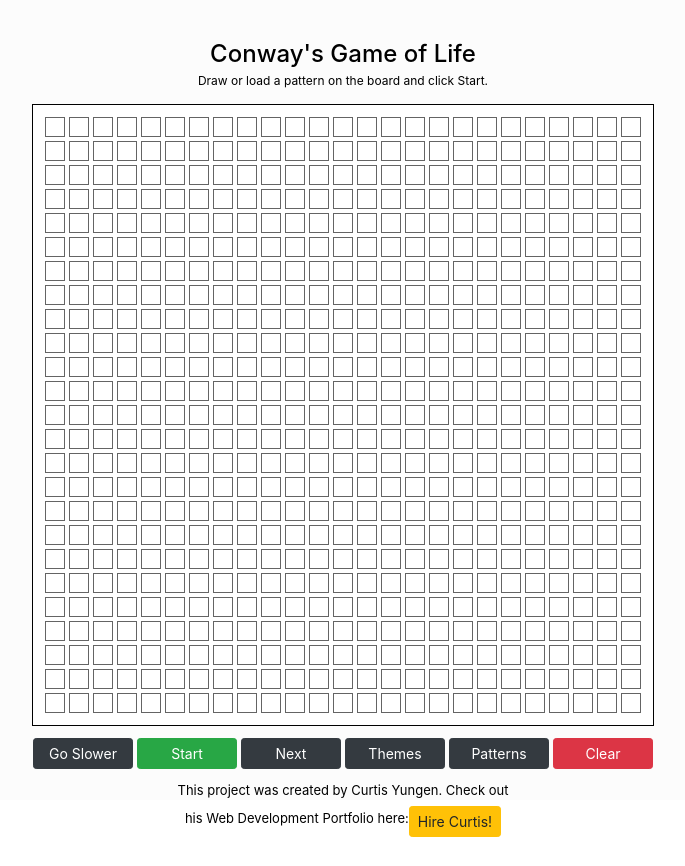
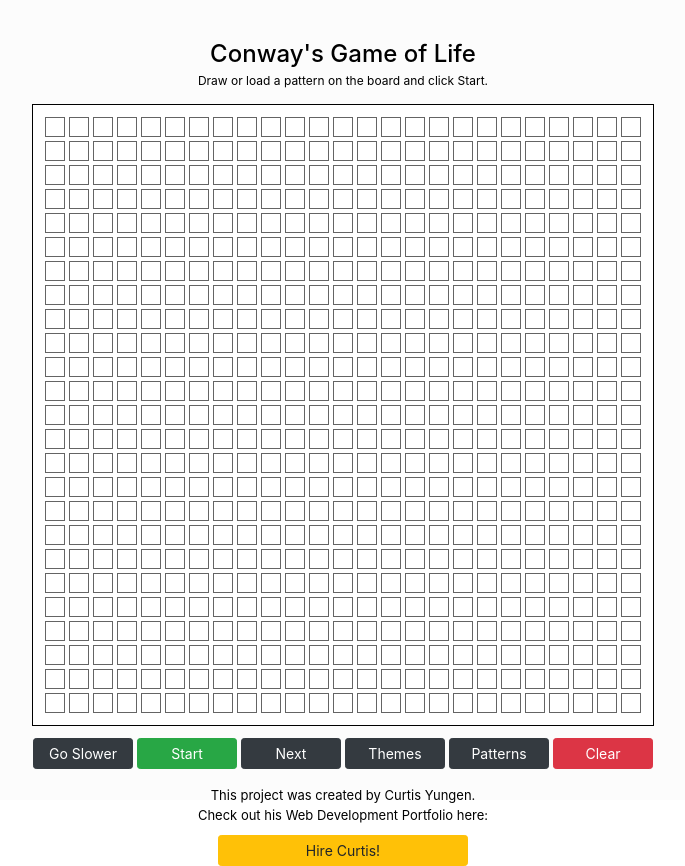
Before and after one commit to curtisyungen/conway, a React (Create React App) app: page / in a window 1280 px wide. Shown: the whole page, without its empty margins (297-982 px from the left). Before the commit the page ends 837 px from the top, so only its background shows below. Built offline with nearby package versions, Linux system fonts and the light colour scheme.

Commit message:
Add files via upload

```diff
--- a/src/components/Board/board.css
+++ b/src/components/Board/board.css
@@ -46,14 +46,15 @@
 }
 
 .curtis-btn {
-    margin-top: 5px;
+    margin-top: 10px;
     text-decoration: none;
+    width: 250px;
 }
 
 .curtis-text {
     font-size: 13px;
-    margin: 10px auto;
-    width: 350px;
+    margin: 15px auto;
+    width: 300px;
 }
 
 .formBtn {
```
